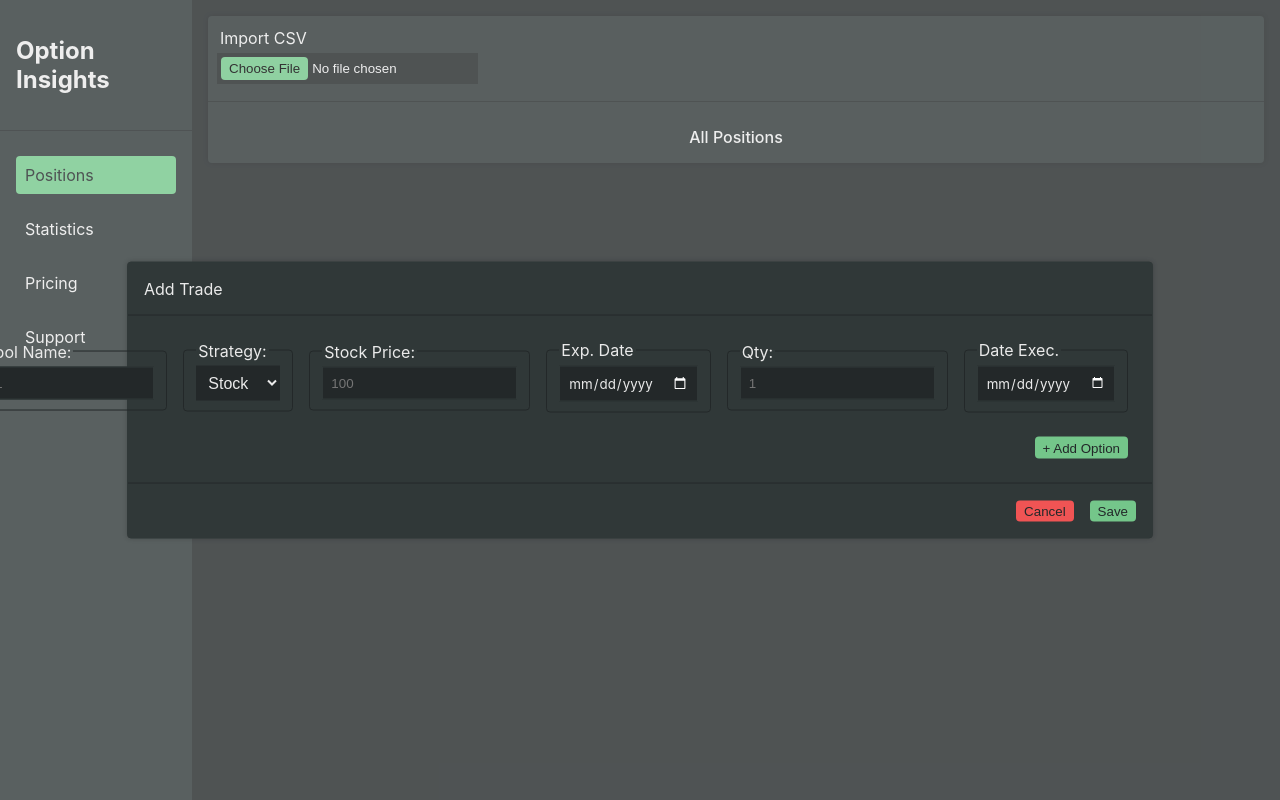
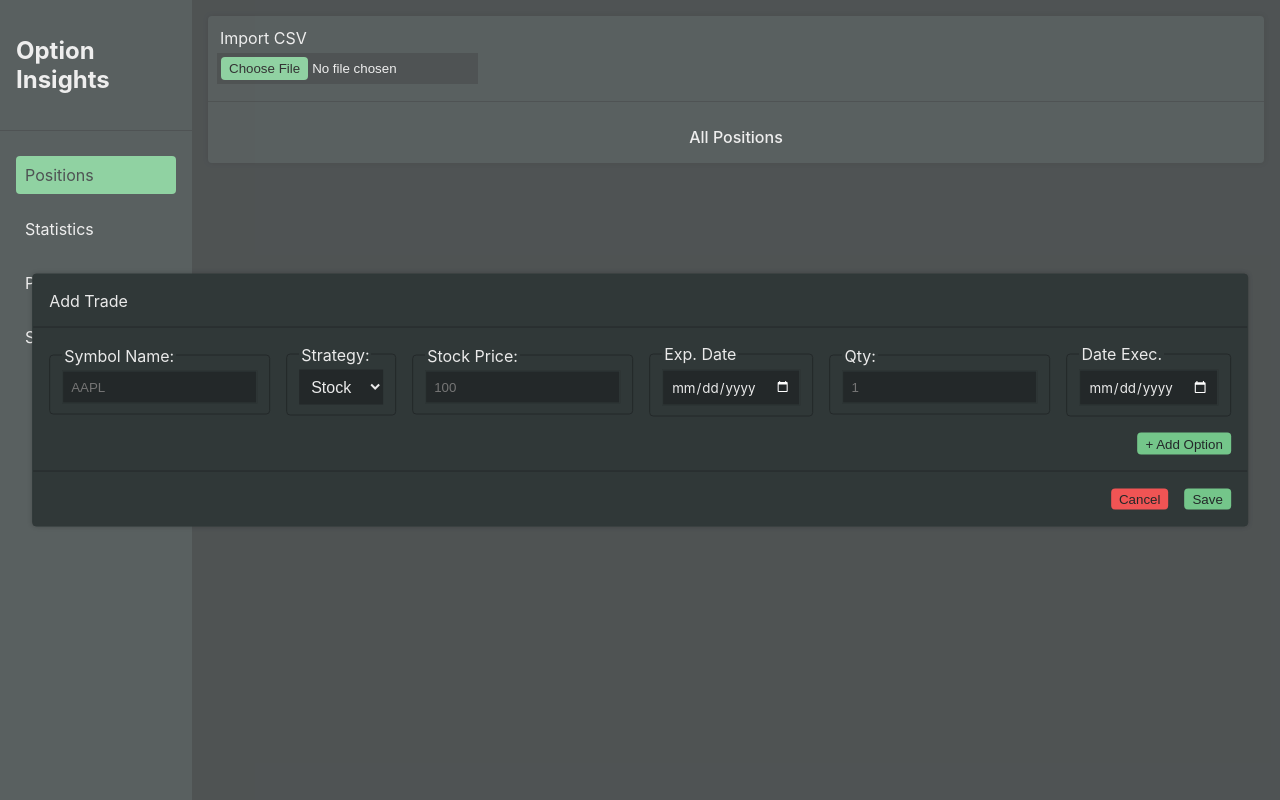
Before and after one commit to Byron-david/Option-Website, a React (Vite) app: page / in a window 1280 px wide. Both pictures are taken after a click on the button "+ Add Trade". Built offline with nearby package versions, Linux system fonts and the light colour scheme.

Commit message:
Added containerTemplate to keep styling the same. Refactored AddTrade

```diff
--- a/src/App.css
+++ b/src/App.css
@@ -18,6 +18,7 @@
   --nav-width : 15%;
   --padding : 0.5rem;
   --padding-title : 1rem;
+  --margin : 1rem;
 
   --border-radius-main : 0.25rem;
 
@@ -130,39 +131,9 @@ input[type=date]{
   box-shadow: var(--box-shadow);
   min-width: 0%;
   background-color: var(--background-color-secondary);
-  margin: 1rem;
+  margin: var(--margin);
 }
 
-#addTradeTitle {
-  text-align: left;
-  padding: var(--padding-title);
-  border-bottom: 1px solid var(--text-color-dark);
-}
-
-#addTradeBody {
-  display: flex;
-  flex-direction: column;
-  align-items: flex-end;
-  padding: var(--padding);
-}
-
-#addTradeLeg {
-  padding: 0 var(--padding) var(--padding) var(--padding);
-  display: flex;
-  flex-wrap: wrap;
-  align-items: flex-end;
-  flex-direction: column;
-}
-
-#addTradeFooter {
-  display: flex;
-  flex-wrap: wrap;
-  align-items: center;
-  justify-content: end;
-  border-top: 1px solid var(--text-color-dark);
-  padding: var(--padding);
-  align-self: end;
-}
 
 .addOption {
   display: flex;
--- a/src/App.jsx
+++ b/src/App.jsx
@@ -1,6 +1,7 @@
 import { useState } from 'react'
 import './App.css'
 import AddTrade from './components/AddTrade.jsx'
+import AddTradeModal from './components/AddTradeModal.jsx'
 import Navbar from './components/Navbar/Navbar.jsx'
 // import ImportCSV from './components/ImportCSV.jsx'
 import PositionsTable from './components/PositionsTable/PositionsTable.jsx'
@@ -18,12 +19,8 @@ function App() {
           </Modal> */}
           <PositionsTable />
           {/* <AddTrade /> */}
-
         </main>
       </div>
-
-      {/* <ImportCSV /> */}
-      {/* <CsvFileInput /> */}
     </>
   )
 }
--- a/src/components/AddTrade.jsx
+++ b/src/components/AddTrade.jsx
@@ -4,6 +4,7 @@ import DateInput from './DateInput.jsx'
 import Button from './Button/Button.jsx'
 import AddOption from './AddOption.jsx'
 import StrategiesDropdown from './StrategiesDropdown.jsx'
+import ContainerTemplate from './Templates/ContainerTemplate.jsx'
 import styles from './AddTrade.module.css';
 import { v4 as uuid } from 'uuid';
 
@@ -27,11 +28,16 @@ function AddTrade({ handleClickClose }) {
     }
   };
 
+  const handleButtonSave = () => {
+    console.log("Saving...");
+  };
+
   return (
     <>
-      <div id="addTrade">
-        <div id="addTradeTitle">Add Trade</div>
-        <div id="addTradeBody">
+      <ContainerTemplate
+        titleChildren="Add Trade"
+        bodyChildren={
+          <>
             <div className={styles.inputContainer}>
               <TextInput placeholder="AAPL" maxLength="4" id="stockSymbol" name="stockSymbol" htmlFor="stockSymbol" text="Symbol Name:" />
               <StrategiesDropdown value={strategyValue} handleChange={setStrategyValue}/>
@@ -50,14 +56,18 @@ function AddTrade({ handleClickClose }) {
               }}
               strikePrice={option.strikePrice} optionValue={option.optionValue} quantity={option.quantity} exp={option.exp} />
               ))}
+            </div>
             <Button text="+ Add Option" className="buttonAdd" handleClick={handleButtonClickAdd} />
-          </div>
-        </div>
-        <div id="addTradeFooter">
+          </>
+        }
+        footerChildren={
+          <>
             <Button text="Cancel" backgroundColor="var(--background-color-button-red)" handleClick={handleClickClose} />
-          <Button text="Save" className="buttonAdd" handleClick={handleClickClose} />
-        </div>
-      </div>
+            <Button text="Save" className="buttonAdd" handleClick={handleButtonSave} />
+          </>
+        }>
+      </ContainerTemplate>
+
     </>
   );
 }
--- a/src/components/AddTrade.module.css
+++ b/src/components/AddTrade.module.css
@@ -3,6 +3,13 @@
     flex-wrap: nowrap;
     align-items: center;
     justify-content: space-between;
-    padding: var(--padding);
     min-width: 0%;
 }
+
+#addTradeLeg {
+    padding: 0 var(--padding) var(--padding) var(--padding);
+    display: flex;
+    flex-wrap: wrap;
+    align-items: flex-end;
+    flex-direction: column;
+  }
--- /dev/null
+++ b/src/components/Templates/ContainerTemplate.jsx
@@ -0,0 +1,37 @@
+import styles from './ContainerTemplate.module.css';
+
+function ContainerTemplate({ titleChildren, bodyChildren, footerChildren }) {
+  if (!footerChildren) {
+    return (
+      <>
+         <div className={styles.containerTemplate}>
+          <div className={styles.titleTemplate}>
+            {titleChildren}
+          </div>
+          <div className={styles.bodyTemplate}>
+            {bodyChildren}
+          </div>
+        </div>
+      </>
+
+    )
+  }
+
+  return (
+    <>
+      <div className={styles.containerTemplate}>
+        <div className={styles.titleTemplate}>
+          {titleChildren}
+        </div>
+        <div className={styles.bodyTemplate}>
+          {bodyChildren}
+        </div>
+        <div className={styles.footerTemplate}>
+          {footerChildren}
+        </div>
+      </div>
+    </>
+  );
+}
+
+export default ContainerTemplate
--- /dev/null
+++ b/src/components/Templates/ContainerTemplate.module.css
@@ -0,0 +1,30 @@
+.containerTemplate {
+  border-radius: var(--border-radius-main);
+  border: 1px solid var(--background-color-secondary);
+  box-shadow: var(--box-shadow);
+  min-width: 0%;
+  background-color: var(--background-color-secondary);
+  margin: var(--margin);
+}
+
+.titleTemplate {
+  text-align: left;
+  padding: var(--padding-title);
+  border-bottom: 1px solid var(--text-color-dark);
+}
+
+.bodyTemplate {
+  display: flex;
+  flex-direction: column;
+  align-items: flex-end;
+  padding: var(--padding);
+}
+
+.footerTemplate {
+  display: flex;
+  flex-wrap: wrap;
+  align-items: center;
+  justify-content: end;
+  border-top: 1px solid var(--text-color-dark);
+  padding: var(--padding);
+}
```
Also changed, not shown: src/components/AddTrade copy.jsx (added, +69 -0 lines), src/components/Modal/ModalTemplate.jsx (added, +32 -0 lines), src/components/Modal/ModalTemplate.module.css (added). Lines whose indentation alone changed are shown as unchanged.
